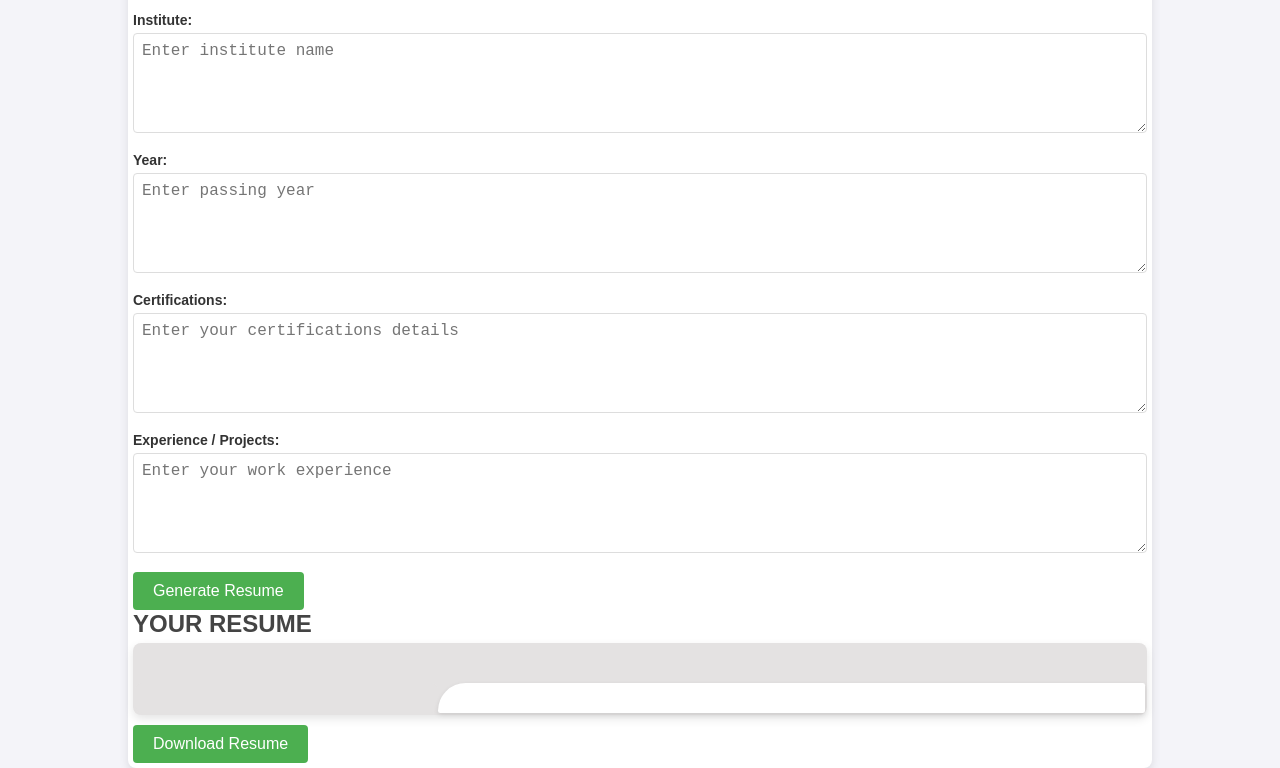
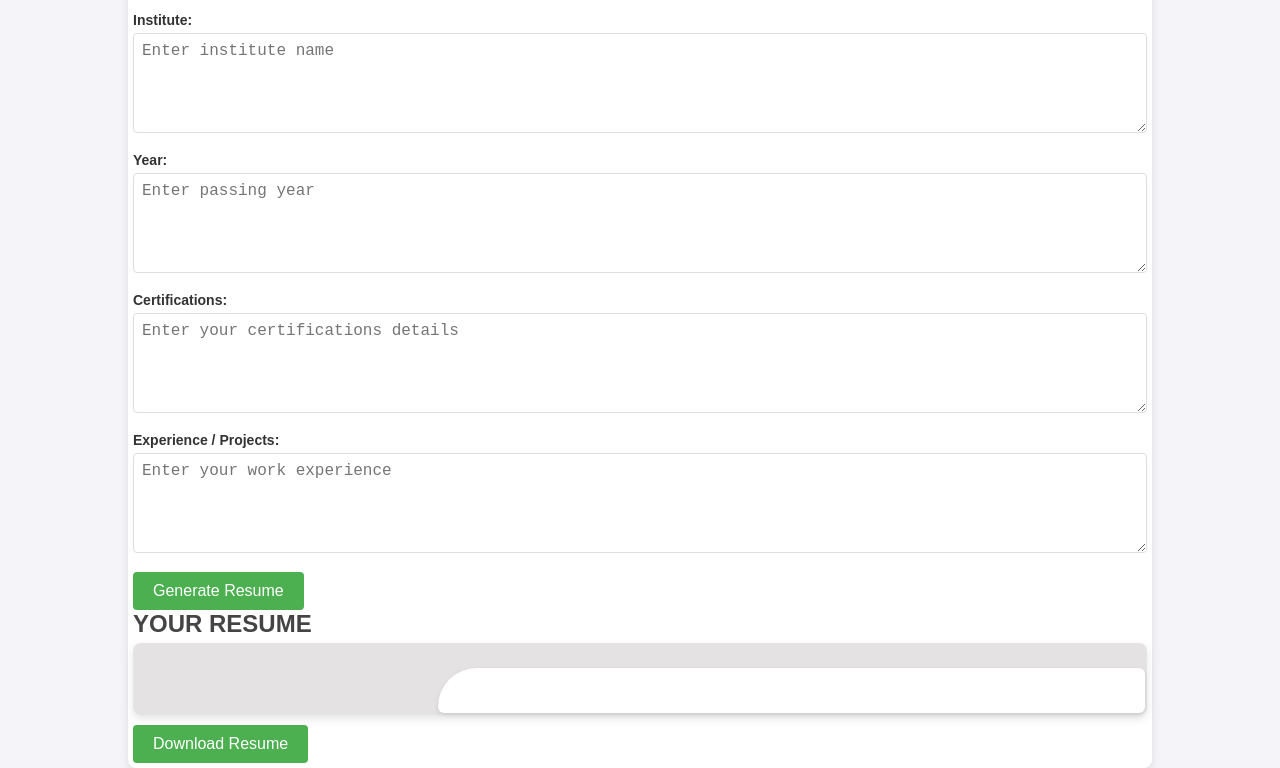
Before and after one commit to fatima142munir/hackathon-resume-builder, a website: page milestone-4/index.html in a window 1280 px wide. Shown: the part 830-1598 px from the top of the page. Drawn offline with Linux system fonts and the light colour scheme.

Commit message:
Update styles.css

```diff
--- a/milestone-4/styles.css
+++ b/milestone-4/styles.css
@@ -107,9 +107,9 @@ h3{
 #resumeOutput-right{
     padding: 30px 2px 0px 20px;
     width: 70%;
-    margin-top: 20px;
+    margin-top: 5px;
     background-color: #fff;
-    border-radius: 100px 8px 8px 8px;
+    border-radius: 50px 8px 8px 8px;
     box-shadow: 0 2px 5px rgba(0, 0, 0, 0.1);
 }
 
```
